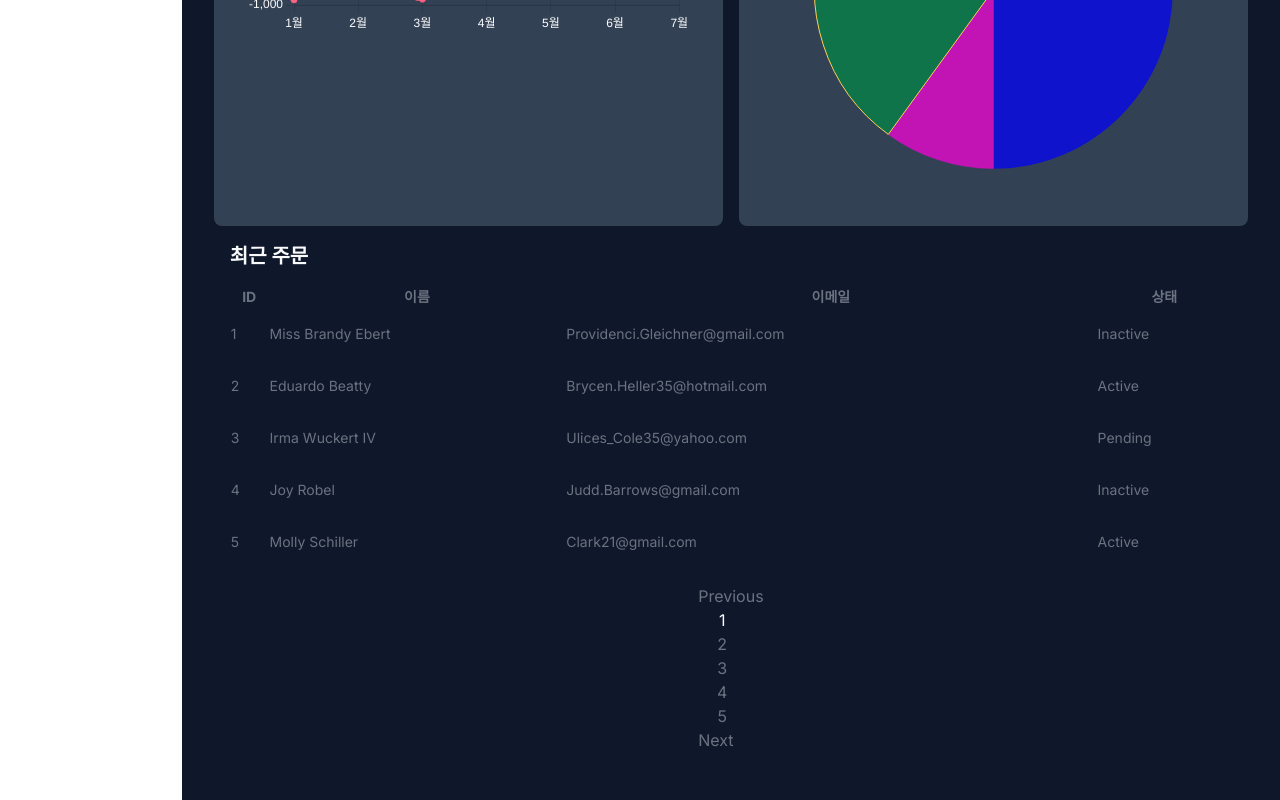
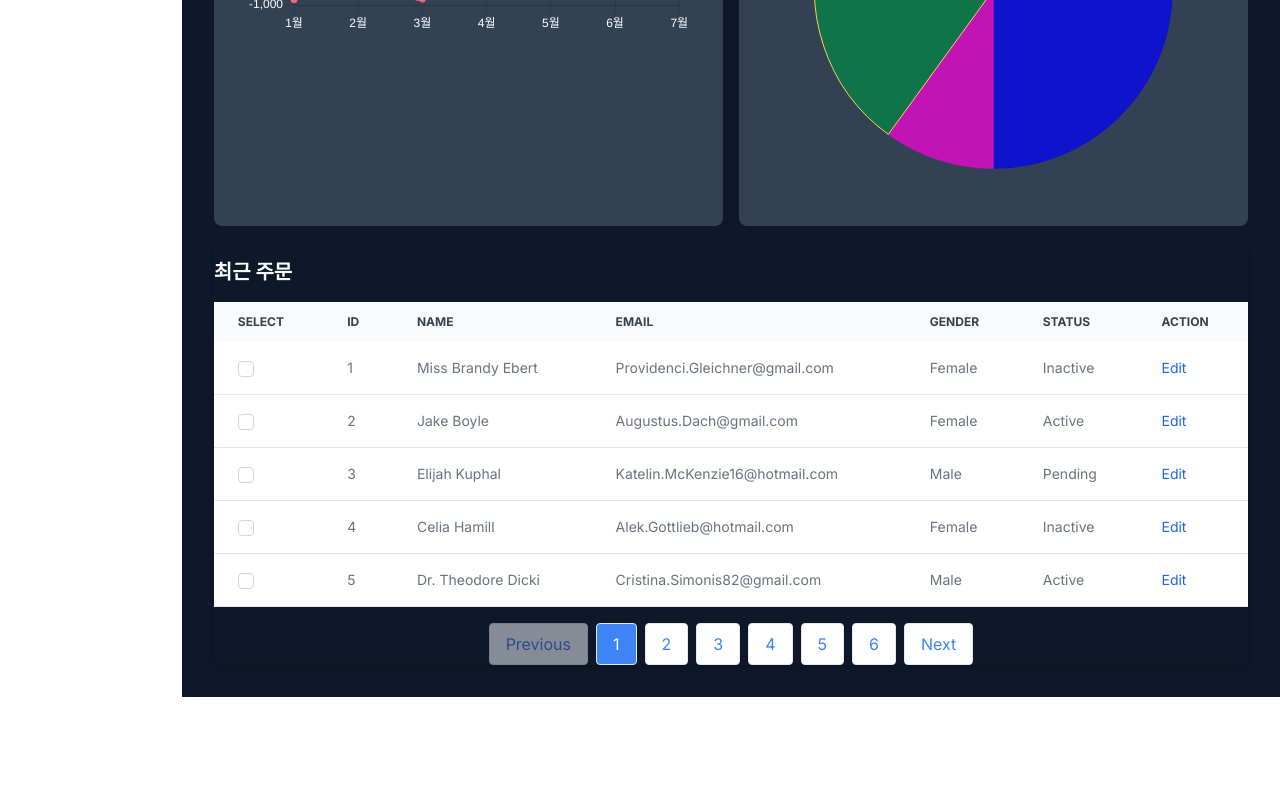
Before and after one commit to Royzzzzzzz/mkmall, a Next.js app: page /dashboard in a window 1280 px wide. Shown: the part 1008-1808 px from the top of the page. After the commit the page ends 1705 px from the top, so only its background shows below. Built offline with nearby package versions, Linux system fonts and the light colour scheme.

Commit message:
8/8 커밋

```diff
--- a/components/backoffice/CustomDataTable.jsx
+++ b/components/backoffice/CustomDataTable.jsx
@@ -1,81 +1,147 @@
 "use client"; // 클라이언트 측에서만 렌더링
-import React, { useState } from "react";
+import React, { useState, useEffect } from "react";
 import { Table, Pagination } from "flowbite-react";
 import { faker } from "@faker-js/faker";
 
 export default function CustomDataTable() {
-  // 더미 데이터 생성
+  const [data, setData] = useState([]);
+  const [currentPage, setCurrentPage] = useState(1);
+  const [selectedRows, setSelectedRows] = useState(new Set());
+
   const generateData = () => {
     const statuses = ["Active", "Inactive", "Pending"];
     return Array.from({ length: 30 }, (_, index) => ({
       id: index + 1,
-      name: faker.person.fullName(), // faker.name.fullName() -> faker.person.fullName()으로 변경
+      name: faker.person.fullName(),
       email: faker.internet.email(),
+      gender: faker.datatype.boolean() ? "Male" : "Female",
       status: statuses[Math.floor(Math.random() * statuses.length)],
     }));
   };
 
-  const data = generateData();
+  useEffect(() => {
+    setData(generateData());
+  }, []);
 
-  // 페이지와 페이지당 데이터 설정
   const itemsPerPage = 5;
-  const [currentPage, setCurrentPage] = useState(1);
-
   const totalPages = Math.ceil(data.length / itemsPerPage);
 
   const handlePageChange = (page) => {
     setCurrentPage(page);
   };
 
-  // 현재 페이지에 보여줄 데이터만 필터링
+  const handleRowSelect = (id) => {
+    const newSelectedRows = new Set(selectedRows);
+    if (selectedRows.has(id)) {
+      newSelectedRows.delete(id);
+    } else {
+      newSelectedRows.add(id);
+    }
+    setSelectedRows(newSelectedRows);
+  };
+
   const currentData = data.slice(
     (currentPage - 1) * itemsPerPage,
     currentPage * itemsPerPage
   );
 
+  // Generate page numbers
+  const pageNumbers = [];
+  for (let i = 1; i <= totalPages; i++) {
+    pageNumbers.push(i);
+  }
+
   return (
-    <div className="p-4">
-      <h2 className="mb-4 text-xl font-bold">최근 주문</h2>
-      {/* 테이블 */}
-      <Table>
-        <Table.Head>
-          <Table.HeadCell>ID</Table.HeadCell>
-          <Table.HeadCell>이름</Table.HeadCell>
-          <Table.HeadCell>이메일</Table.HeadCell>
-          <Table.HeadCell>상태</Table.HeadCell>
-        </Table.Head>
-        <Table.Body>
+    <div className="relative mt-4 overflow-x-auto shadow-md sm:rounded-lg">
+      <h2 className="mt-4 mb-4 text-xl font-bold">최근 주문</h2>
+      <table className="w-full text-sm text-left text-gray-500 dark:text-gray-400">
+        <thead className="text-xs text-gray-700 uppercase bg-gray-50 dark:bg-gray-700 dark:text-gray-400">
+          <tr>
+            <th scope="col" className="px-6 py-3">
+              Select
+            </th>
+            <th scope="col" className="px-6 py-3">
+              ID
+            </th>
+            <th scope="col" className="px-6 py-3">
+              Name
+            </th>
+            <th scope="col" className="px-6 py-3">
+              Email
+            </th>
+            <th scope="col" className="px-6 py-3">
+              Gender
+            </th>
+            <th scope="col" className="px-6 py-3">
+              Status
+            </th>
+            <th scope="col" className="px-6 py-3">
+              Action
+            </th>
+          </tr>
+        </thead>
+        <tbody>
           {currentData.map((row) => (
-            <Table.Row key={row.id}>
-              <Table.Cell>{row.id}</Table.Cell>
-              <Table.Cell>{row.name}</Table.Cell>
-              <Table.Cell>{row.email}</Table.Cell>
-              <Table.Cell>{row.status}</Table.Cell>
-            </Table.Row>
+            <tr
+              key={row.id}
+              className="bg-white border-b dark:bg-gray-800 dark:border-gray-700 hover:bg-gray-50 dark:hover:bg-gray-600"
+            >
+              <td className="px-6 py-4">
+                <input
+                  type="checkbox"
+                  className="w-4 h-4 text-blue-600 border-gray-300 rounded focus:ring-blue-500"
+                  checked={selectedRows.has(row.id)}
+                  onChange={() => handleRowSelect(row.id)}
+                />
+              </td>
+              <td className="px-6 py-4">{row.id}</td>
+              <td className="px-6 py-4">{row.name}</td>
+              <td className="px-6 py-4">{row.email}</td>
+              <td className="px-6 py-4">{row.gender}</td>
+              <td className="px-6 py-4">{row.status}</td>
+              <td className="px-6 py-4">
+                <button className="text-blue-600 hover:underline">Edit</button>
+              </td>
+            </tr>
           ))}
-        </Table.Body>
-      </Table>
-
-      {/* 페이지 네비게이션 */}
+        </tbody>
+      </table>
       <div className="flex justify-center mt-4">
-        <Pagination
-          currentPage={currentPage}
-          totalPages={totalPages}
-          onPageChange={handlePageChange}
-          className="custom-pagination"
-        />
+        <ul className="flex list-none">
+          <li className="mx-1">
+            <button
+              onClick={() => handlePageChange(currentPage - 1)}
+              disabled={currentPage === 1}
+              className="px-4 py-2 text-blue-500 bg-white border rounded hover:bg-blue-100 disabled:opacity-50"
+            >
+              Previous
+            </button>
+          </li>
+          {Array.from({ length: totalPages }, (_, i) => i + 1).map((number) => (
+            <li key={number} className="mx-1">
+              <button
+                onClick={() => handlePageChange(number)}
+                className={`px-4 py-2 border rounded ${
+                  currentPage === number
+                    ? "bg-blue-500 text-white"
+                    : "text-blue-500 bg-white"
+                }`}
+              >
+                {number}
+              </button>
+            </li>
+          ))}
+          <li className="mx-1">
+            <button
+              onClick={() => handlePageChange(currentPage + 1)}
+              disabled={currentPage === totalPages}
+              className="px-4 py-2 text-blue-500 bg-white border rounded hover:bg-blue-100 disabled:opacity-50"
+            >
+              Next
+            </button>
+          </li>
+        </ul>
       </div>
-      {/* CSS 스타일 */}
-      <style jsx>{`
-        .custom-pagination ul {
-          display: flex;
-          flex-wrap: nowrap;
-          justify-content: center;
-        }
-        .custom-pagination li {
-          margin: 0 0.25rem;
-        }
-      `}</style>
     </div>
   );
 }
--- a/components/backoffice/Navbar.jsx
+++ b/components/backoffice/Navbar.jsx
@@ -3,21 +3,43 @@ import { Sun, Bell, User, AlignJustify } from "lucide-react";
 
 export default function Navbar() {
   return (
-        <div className="flex items-center justify-between bg-slate-700 text-slate-50 h-16 px-8 py-4 fixed top-0 w-full">
-            {/* 아이콘 */}
+    <div className="fixed top-0 flex items-center justify-between w-full h-16 px-8 py-4 bg-slate-700 text-slate-50">
+      <div className="flex">
         <button>
-                <AlignJustify />
+          <AlignJustify size={24} color="white" />
         </button>
+      </div>
       {/* 3 아이콘 */}
       <div className="flex space-x-3">
-                <button>
-                    <Sun />
+        <button
+          type="button"
+          className="relative inline-flex items-center p-3 text-sm font-medium text-center text-white rounded-lg bg-slate-700 hover:bg-blue-800 focus:ring-4 focus:outline-none focus:ring-blue-300 dark:bg-blue-600 dark:hover:bg-blue-700 dark:focus:ring-blue-800"
+        >
+          <Bell size={24} color="white" />
+          <span className="sr-only">Notifications</span>
+          <div className="absolute inline-flex items-center justify-center w-6 h-6 text-xs font-bold text-white bg-red-500 border-2 border-white rounded-full -top-2 -right-2 dark:border-gray-900">
+            20
+          </div>
         </button>
-                <button>
-                    <Bell />
+        <button
+          type="button"
+          className="relative inline-flex items-center p-3 text-sm font-medium text-center text-white rounded-lg bg-slate-700 hover:bg-blue-800 focus:ring-4 focus:outline-none focus:ring-blue-300 dark:bg-blue-600 dark:hover:bg-blue-700 dark:focus:ring-blue-800"
+        >
+          <Bell size={24} color="white" />
+          <span className="sr-only">Notifications</span>
+          <div className="absolute inline-flex items-center justify-center w-6 h-6 text-xs font-bold text-white bg-red-500 border-2 border-white rounded-full -top-2 -right-2 dark:border-gray-900">
+            20
+          </div>
         </button>
-                <button>
-                    <User />
+        <button
+          type="button"
+          className="relative inline-flex items-center p-3 text-sm font-medium text-center text-white rounded-lg bg-slate-700 hover:bg-blue-800 focus:ring-4 focus:outline-none focus:ring-blue-300 dark:bg-blue-600 dark:hover:bg-blue-700 dark:focus:ring-blue-800"
+        >
+          <Bell size={24} color="white" />
+          <span className="sr-only">Notifications</span>
+          <div className="absolute inline-flex items-center justify-center w-6 h-6 text-xs font-bold text-white bg-red-500 border-2 border-white rounded-full -top-2 -right-2 dark:border-gray-900">
+            20
+          </div>
         </button>
       </div>
     </div>
--- a/styles/main.scss
+++ b/styles/main.scss
@@ -5,3 +5,9 @@
 body {
   min-height: 100vh;
 }
+/* styles.css */
+*,
+*::before,
+*::after {
+  box-sizing: border-box;
+}
```
Lines whose indentation alone changed are shown as unchanged.
